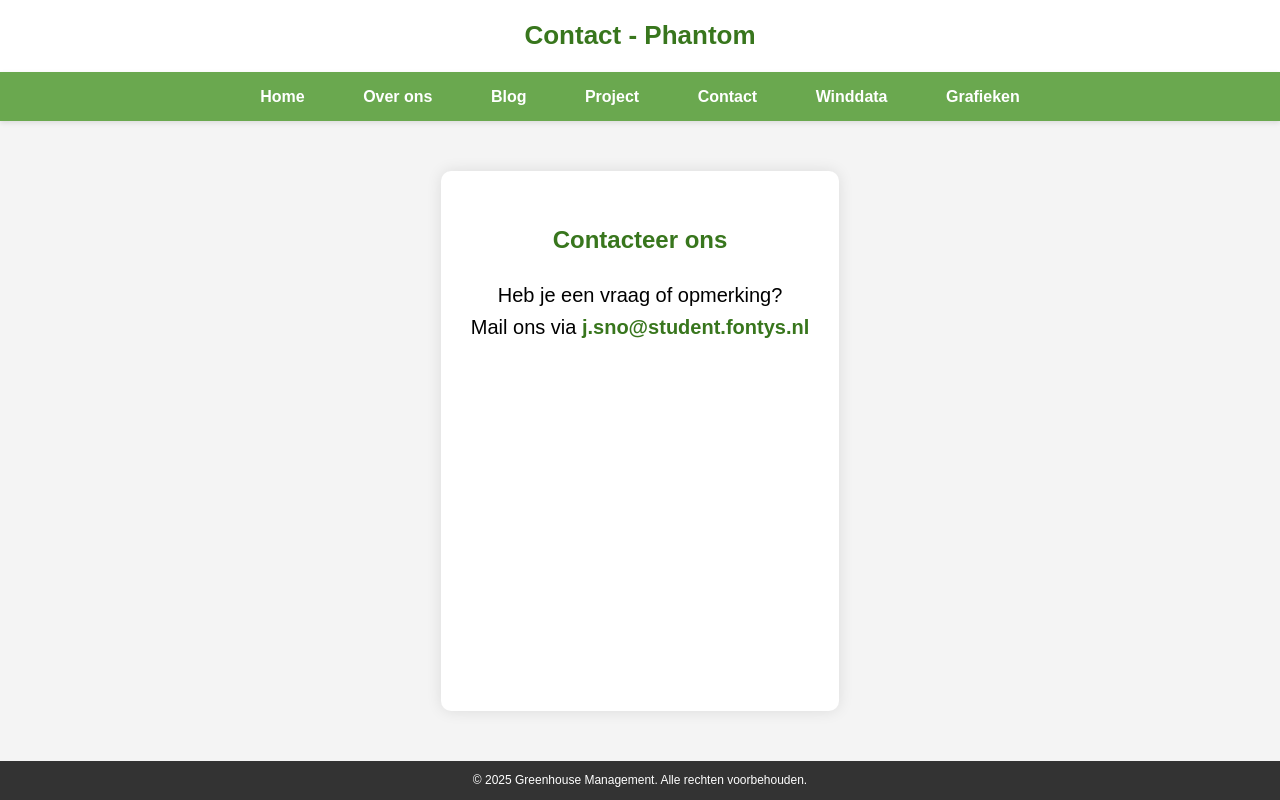
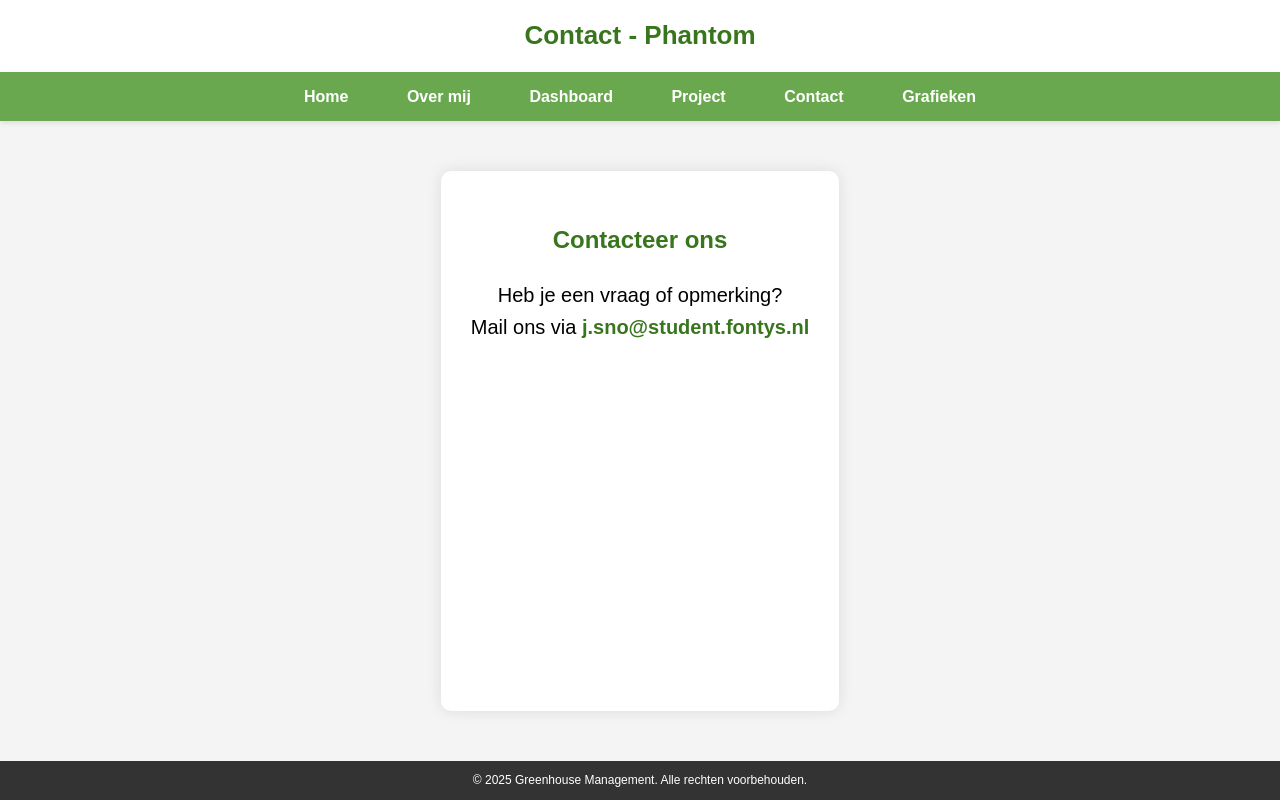
Before and after one commit to JohnaaQS/site, a plain HTML site: page contact.html in a window 1280 px wide. Drawn offline with Linux system fonts and the light colour scheme.

Commit message:
Update navigation links for consistency and clarity across dashboard, over, project, and winddatapage

```diff
--- a/contact.html
+++ b/contact.html
@@ -96,11 +96,10 @@
 
     <nav>
         <a href="index.html">Home</a>
-        <a href="over.html">Over ons</a>
-        <a href="blog.html">Blog</a>
+        <a href="over.html">Over mij</a>
+        <a href="dashboard.html">Dashboard</a>
         <a href="project.html">Project</a>
         <a href="contact.html">Contact</a>
-        <a href="winddatapage.html">Winddata</a>
         <a href="grafiek.html">Grafieken</a>
     </nav>
 
```
Also changed, not shown: dashboard.html (+2 -3 lines), over.html (+1 -1 lines), project.html (+3 -3 lines), winddatapage.html (+2 -3 lines).
